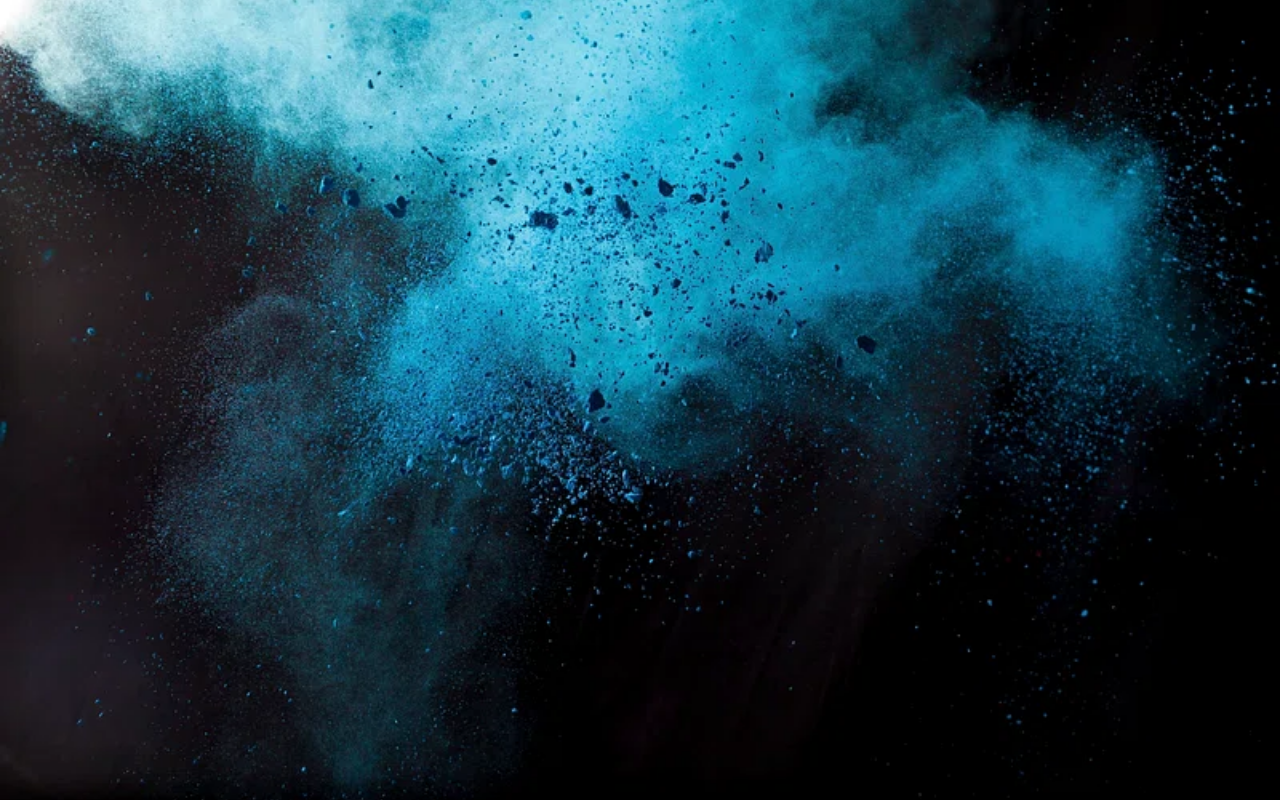
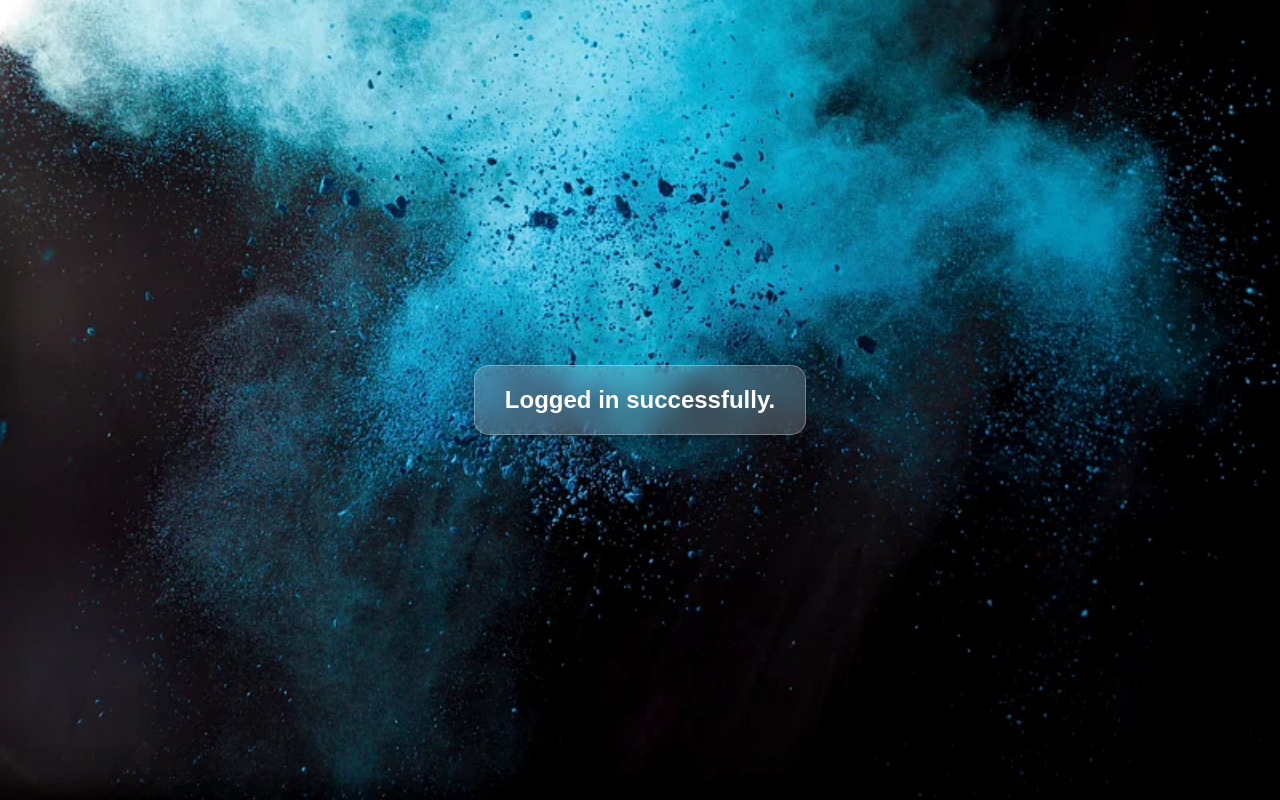
Before and after one commit to White-Devil09/SAI-DBASTS, a React (Create React App) app in the folder frontend/: page /profile in a window 1280 px wide. Before the commit this address had no page. Built offline with nearby package versions, Linux system fonts and the light colour scheme; a web font is replaced by a local one.

Commit message:
added profile page

```diff
--- a/frontend/src/App.js
+++ b/frontend/src/App.js
@@ -2,6 +2,7 @@ import React from "react";
 import { BrowserRouter as Router, Routes, Route } from "react-router-dom";
 import "./index.css";
 import LoginRegister from "./components/LoginRegister";
+import Profile from "./components/Profile";
 
 
 function App() {
@@ -9,6 +10,7 @@ function App() {
         <Router>
             <Routes>
                 <Route path="/" element={<LoginRegister />} />
+                <Route path="/profile" element={<Profile />} />
             </Routes>
         </Router>
     );
--- a/frontend/src/components/LoginRegister.js
+++ b/frontend/src/components/LoginRegister.js
@@ -4,8 +4,8 @@ import { FaUser, FaLock, FaEnvelope, FaMicrophone, FaMicrophoneSlash } from "rea
 
 const Wrapper = styled.div`
   position: relative;
-  width: 420px;
-  height: ${(props) => (props.active ? "580px" : "450px")};
+  width: ${(props) => (props.active ? "520px" : "420px")};
+  height: ${(props) => (props.active ? "680px" : "450px")};
   background: transparent;
   border: 2px solid rgba(255, 255, 255, 0.1);
   backdrop-filter: blur(30px);
@@ -418,6 +418,11 @@ const LoginRegister = () => {
                         <FaLock className="icons" />
                     </InputBox>
 
+                    <div style={{ textAlign: "center"}}>
+                        <p><b>Read following sentence while recording</b></p>
+                        <p>The bright sun rose over the green hills, and the birds began to sing a cheerful morning tune.</p>
+                    </div>
+
                     <MicContainer>
                         <MicButton onClick={handleStartRecording} disabled={recording}>
                             {recording ? <FaMicrophoneSlash /> : <FaMicrophone />}
--- a/frontend/src/components/Profile.js
+++ b/frontend/src/components/Profile.js
@@ -1,9 +1,38 @@
-import React from 'react'
+import React from 'react';
 
 const Profile = () => {
+  const styles = {
+    container: {
+      display: 'flex',
+      flexDirection: 'column',
+      alignItems: 'center',
+      justifyContent: 'center',
+      height: '100vh',
+      fontFamily: 'Arial, sans-serif',
+    },
+    messageBox: {
+      backdropFilter: 'blur(10px)',
+      backgroundColor: 'rgba(255, 255, 255, 0.2)',
+      padding: '20px 30px',
+      borderRadius: '15px',
+      boxShadow: '0 4px 6px rgba(0, 0, 0, 0.2)',
+      border: '1px solid rgba(255, 255, 255, 0.3)',
+      textAlign: 'center',
+    },
+    messageText: {
+      color: '#ffffff',
+      fontSize: '1.5rem',
+      fontWeight: 'bold',
+    },
+  };
+
   return (
-    <div>Logged in sucessfully.</div>
-  )
-}
+    <div style={styles.container}>
+      <div style={styles.messageBox}>
+        <p style={styles.messageText}>Logged in successfully.</p>
+      </div>
+    </div>
+  );
+};
 
 export default Profile;
```
